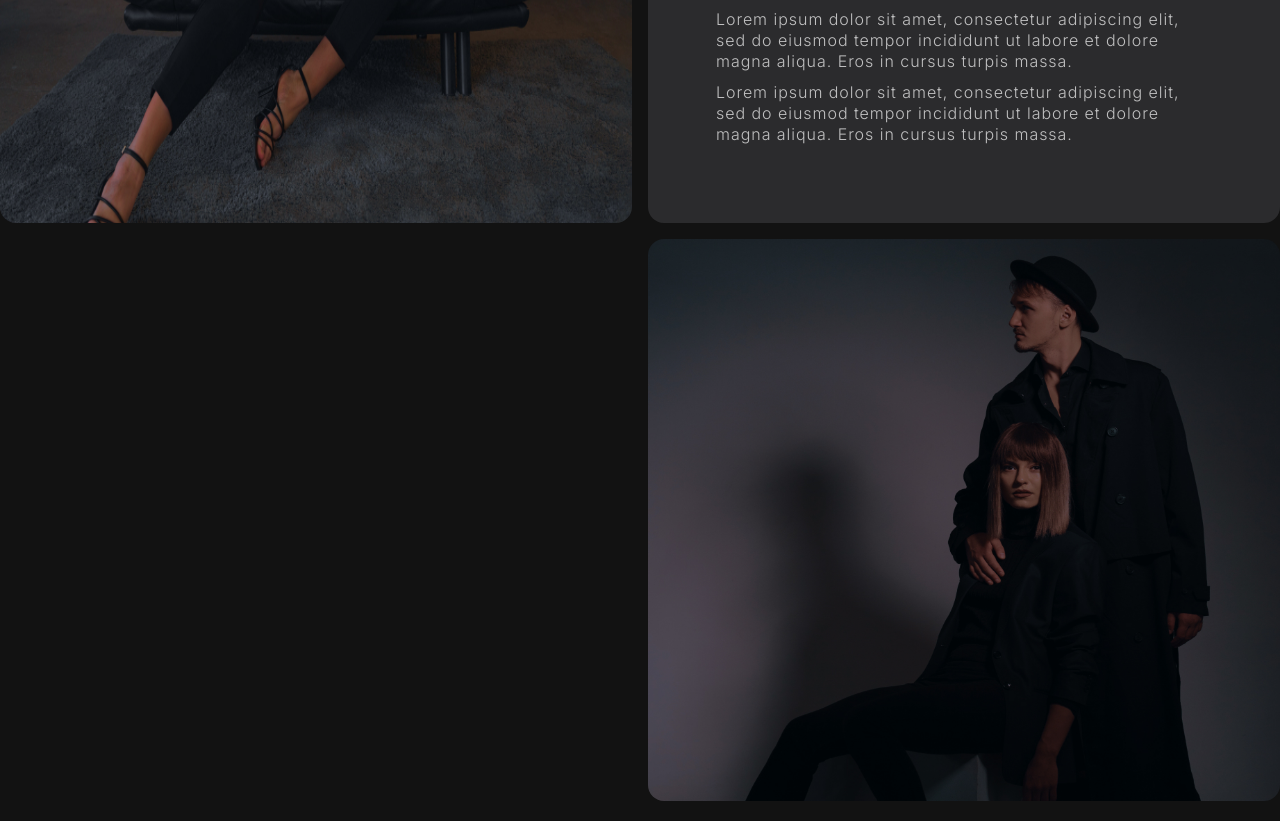
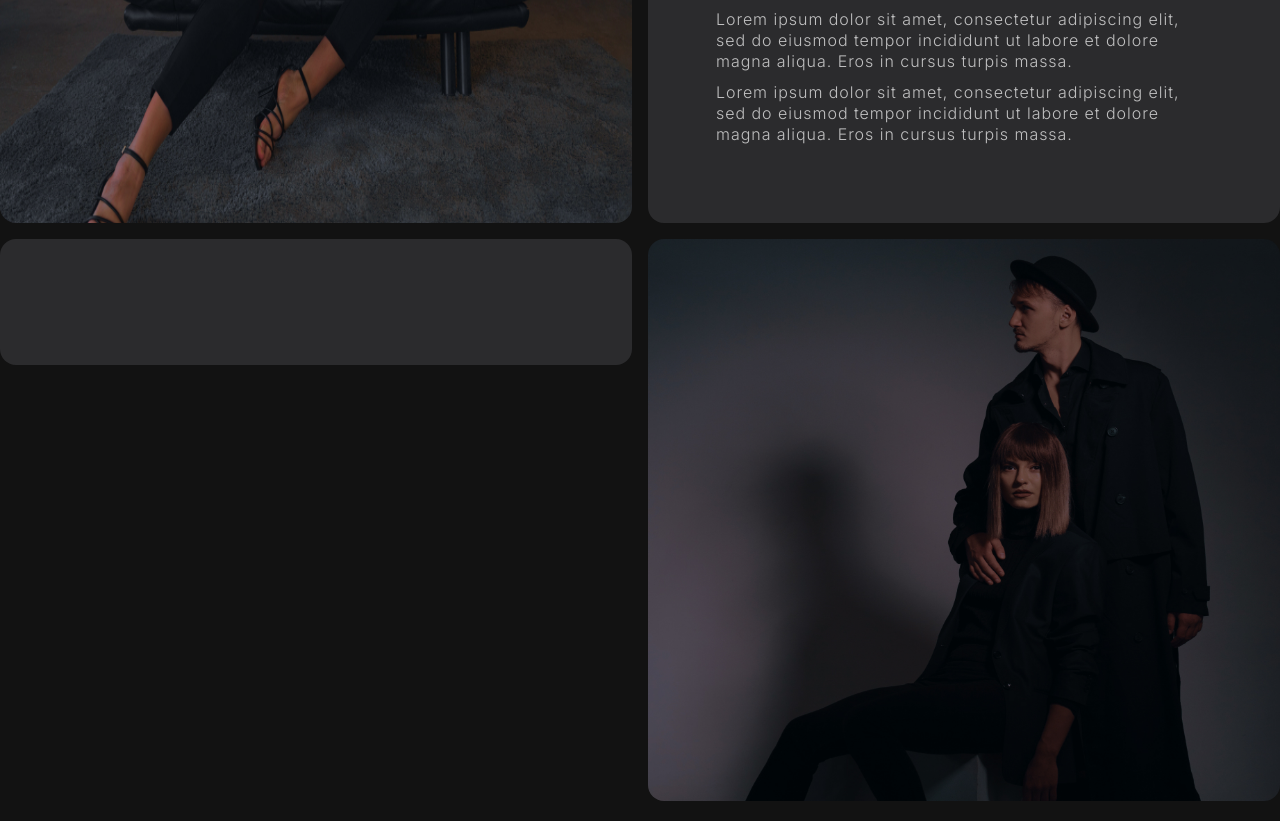
Before and after one commit to syed-shajahan/fashionPortfolio, a Next.js app: page / in a window 1280 px wide. Shown: the part 1437-2258 px from the top of the page. Built offline with nearby package versions, Linux system fonts and the light colour scheme.

Commit message:
list component for about section created

```diff
--- a/src/app/Components/About/constant.ts
+++ b/src/app/Components/About/constant.ts
@@ -2,7 +2,4 @@ export enum AboutTitle {
     ABOUT = "About",
     BRINGING_FASHION_BRANDS_TO_LIFE = "BRINGING FASHION BRANDS TO LIFE",
     DUMMY_TEXT = "Lorem ipsum dolor sit amet, consectetur adipiscing elit, sed do eiusmod tempor incididunt ut labore et dolore magna aliqua. Eros in cursus turpis massa.",
-
-
-
 }
--- a/src/app/Components/GridSection/index.tsx
+++ b/src/app/Components/GridSection/index.tsx
@@ -6,6 +6,7 @@ import Grid from "@mui/material/Unstable_Grid2";
 import { GridWrapBox, GridWrapImg } from "./styles";
 import { CustomContainer } from "../Banner/styles";
 import About from "../About";
+import ListCards from "../List-Cards";
 const GridSec = () => {
   return (
     <>
@@ -26,7 +27,9 @@ const GridSec = () => {
                 <About />
               </Box>
             </Grid>
-            <Grid xs={6}></Grid>
+            <Grid xs={6}>
+              <ListCards />
+            </Grid>
             <Grid xs={6}>
               <GridWrapBox sx={{ paddingTop: "89%!important" }}>
                 <GridWrapImg
--- /dev/null
+++ b/src/app/Components/List-Cards/index.tsx
@@ -0,0 +1,18 @@
+import React from "react"
+;
+import { ListBlock, ListItemBlock } from "./styles";
+const ListCards = () => {
+    return (
+        <>
+
+            <ListBlock>
+                <ListItemBlock />
+
+            </ListBlock>
+
+
+        </>
+    )
+}
+
+export default ListCards
--- /dev/null
+++ b/src/app/Components/List-Cards/styles.ts
@@ -0,0 +1,23 @@
+"use client"
+
+import React from 'react';
+import {Box, List, Typography} from '@mui/material';
+import Image from 'next/image';
+import styled from '@mui/system/styled';
+import ListItem from "@mui/material/ListItem"
+
+export const ListBlock =styled(List)(()=>({
+padding:"55px 45px",
+borderRadius: "16px",
+backgroundColor: "#2B2B2D",
+}));
+
+export const ListItemBlock = styled(ListItem)(()=>({
+display:"flex",
+justifyContent:"space-between",
+}));
+
+export const ListItemTitle = styled(Typography)(()=>({
+
+
+}));
```
